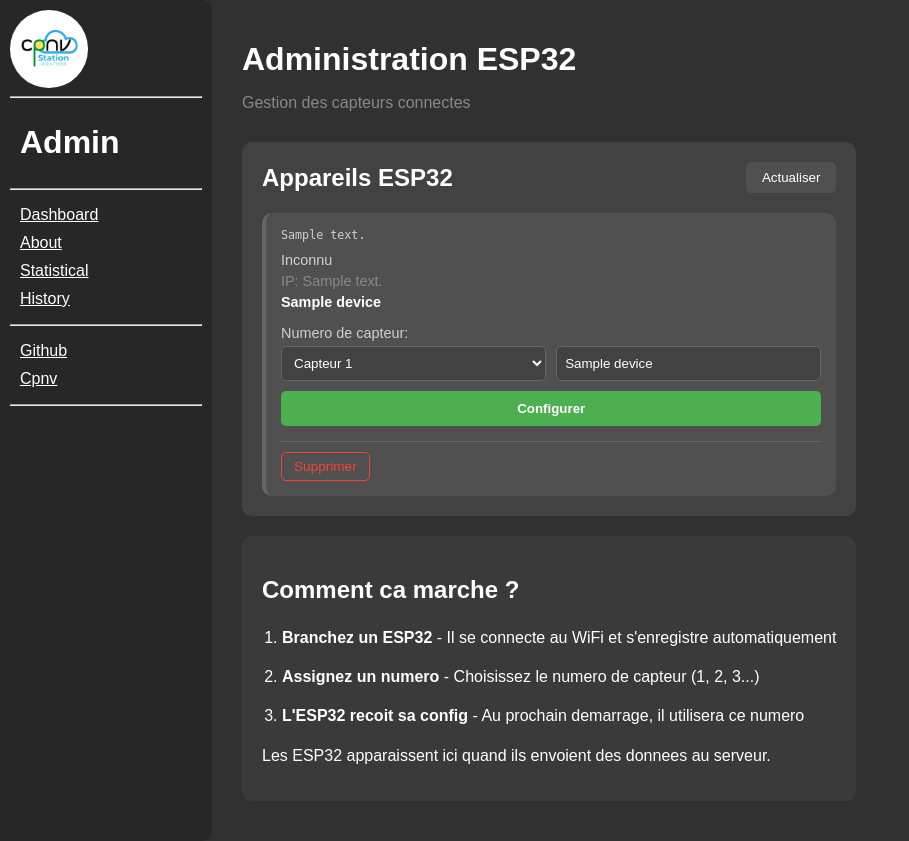
After one commit to pj43svh/MA-Metier-Station-Meteo, a Flask app: page /admin in a window 1280 px wide. The commit adds this page. Shown: the whole page, without its empty margins (0-909 px from the left). Run offline with Flask 3, Linux system fonts and the light colour scheme; tables that the repository leaves empty hold one stand-in row (values such as "Sample post").

Commit message:
Ajout interface admin pour gestion des ESP32
- Page /admin pour voir et configurer les ESP32
- Les ESP32 s'enregistrent avec leur adresse MAC
- Attribution du numero de capteur via l'interface web
- Nouveau code capteur_auto.ino qui s'auto-configure
- WiFi hardcode pour capteur_1 et capteur_2

Co-Authored-By: Claude Opus 4.5 <noreply@anthropic.com>

```diff
--- a/route.py
+++ b/route.py
@@ -30,3 +30,8 @@ def history():
 def statistical():
 
     return render_template('statistical.html')
+
+
+@route.route("/admin")
+def admin():
+    return render_template("admin.html")
--- /dev/null
+++ b/static/js/admin.js
@@ -0,0 +1,177 @@
+/**
+ * Station Meteo - Admin Panel JavaScript
+ * Gestion des ESP32 connectes
+ */
+
+const devicesContainer = document.getElementById('devices-container');
+
+/**
+ * Charge la liste des ESP32 enregistres
+ */
+async function loadDevices() {
+    try {
+        const response = await fetch('/api/esp32/devices');
+        const data = await response.json();
+
+        devicesContainer.innerHTML = '';
+
+        if (data.devices && data.devices.length > 0) {
+            data.devices.forEach(device => {
+                const card = createDeviceCard(device);
+                devicesContainer.appendChild(card);
+            });
+        } else {
+            devicesContainer.innerHTML = `
+                <div class="no-devices">
+                    <h3>Aucun ESP32 enregistre</h3>
+                    <p>Les ESP32 apparaitront ici quand ils se connecteront.</p>
+                    <p class="hint">Assurez-vous que vos ESP32 sont configures pour envoyer leur adresse MAC.</p>
+                </div>
+            `;
+        }
+    } catch (error) {
+        console.error('Erreur chargement devices:', error);
+        devicesContainer.innerHTML = `
+            <div class="error-message">
+                <p>Erreur de connexion au serveur</p>
+            </div>
+        `;
+    }
+}
+
+/**
+ * Cree une carte pour un ESP32
+ */
+function createDeviceCard(device) {
+    const card = document.createElement('div');
+    card.className = 'device-card';
+    card.id = `device-${device.mac_address.replace(/:/g, '')}`;
+
+    const statusClass = device.status || 'unknown';
+    const statusText = device.status_text || 'Inconnu';
+    const sensorNum = device.sensor_number || '';
+    const deviceName = device.name || 'Non configure';
+
+    card.innerHTML = `
+        <div class="device-header">
+            <span class="device-mac">${device.mac_address}</span>
+            <span class="status-dot ${statusClass}"></span>
+        </div>
+
+        <div class="device-info">
+            <p class="device-status">${statusText}</p>
+            <p class="device-ip">IP: ${device.ip_address || 'Inconnue'}</p>
+            <p class="device-name">${deviceName}</p>
+        </div>
+
+        <div class="device-config">
+            <label>Numero de capteur:</label>
+            <div class="config-row">
+                <select id="sensor-select-${device.mac_address.replace(/:/g, '')}" class="sensor-select">
+                    <option value="">-- Choisir --</option>
+                    ${[1,2,3,4,5,6,7,8,9,10].map(n =>
+                        `<option value="${n}" ${sensorNum == n ? 'selected' : ''}>Capteur ${n}</option>`
+                    ).join('')}
+                </select>
+                <input type="text"
+                       id="name-input-${device.mac_address.replace(/:/g, '')}"
+                       placeholder="Nom (optionnel)"
+                       value="${device.name || ''}"
+                       class="name-input">
+            </div>
+            <button onclick="configureDevice('${device.mac_address}')" class="btn-configure">
+                Configurer
+            </button>
+        </div>
+
+        <div class="device-actions">
+            <button onclick="deleteDevice('${device.mac_address}')" class="btn-delete">
+                Supprimer
+            </button>
+        </div>
+    `;
+
+    return card;
+}
+
+/**
+ * Configure un ESP32 avec le numero de capteur selectionne
+ */
+async function configureDevice(macAddress) {
+    const macId = macAddress.replace(/:/g, '');
+    const selectEl = document.getElementById(`sensor-select-${macId}`);
+    const nameEl = document.getElementById(`name-input-${macId}`);
+
+    const sensorNumber = selectEl.value;
+    const name = nameEl.value;
+
+    if (!sensorNumber) {
+        alert('Veuillez choisir un numero de capteur');
+        return;
+    }
+
+    try {
+        const response = await fetch('/api/esp32/configure', {
+            method: 'POST',
+            headers: { 'Content-Type': 'application/json' },
+            body: JSON.stringify({
+                mac_address: macAddress,
+                sensor_number: parseInt(sensorNumber),
+                name: name || `Capteur ${sensorNumber}`
+            })
+        });
+
+        const data = await response.json();
+
+        if (response.ok) {
+            alert(`ESP32 configure comme Capteur ${sensorNumber}`);
+            loadDevices();
+        } else {
+            alert('Erreur: ' + (data.error || 'Echec de la configuration'));
+        }
+    } catch (error) {
+        console.error('Erreur configuration:', error);
+        alert('Erreur de connexion au serveur');
+    }
+}
+
+/**
+ * Supprime un ESP32 de la base de donnees
+ */
+async function deleteDevice(macAddress) {
+    if (!confirm(`Supprimer l'ESP32 ${macAddress} ?`)) {
+        return;
+    }
+
+    try {
+        const response = await fetch('/api/esp32/delete', {
+            method: 'POST',
+            headers: { 'Content-Type': 'application/json' },
+            body: JSON.stringify({ mac_address: macAddress })
+        });
+
+        const data = await response.json();
+
+        if (response.ok) {
+            loadDevices();
+        } else {
+            alert('Erreur: ' + (data.error || 'Echec de la suppression'));
+        }
+    } catch (error) {
+        console.error('Erreur suppression:', error);
+        alert('Erreur de connexion au serveur');
+    }
+}
+
+/**
+ * Actualise la liste des appareils
+ */
+function refreshDevices() {
+    loadDevices();
+}
+
+// Charger les appareils au demarrage
+loadDevices();
+
+// Actualiser toutes les 30 secondes
+setInterval(loadDevices, 30000);
--- a/static/style.css
+++ b/static/style.css
@@ -366,3 +366,204 @@ input[type=button].jello{
     padding: 40px;
     color: #888;
 }
+
+/* ==================== PAGE ADMIN ==================== */
+
+.admin-container {
+    padding: 20px;
+    max-width: 1200px;
+}
+
+.admin-container h1 {
+    margin-bottom: 5px;
+}
+
+.admin-subtitle {
+    color: #888;
+    margin-bottom: 30px;
+}
+
+.admin-section {
+    background-color: #424242;
+    padding: 20px;
+    border-radius: 10px;
+    margin-bottom: 20px;
+}
+
+.section-header {
+    display: flex;
+    justify-content: space-between;
+    align-items: center;
+    margin-bottom: 20px;
+}
+
+.section-header h2 {
+    margin: 0;
+}
+
+.btn-refresh {
+    background-color: #505050;
+    color: #fff;
+    border: none;
+    padding: 8px 16px;
+    border-radius: 5px;
+    cursor: pointer;
+}
+
+.btn-refresh:hover {
+    background-color: #666;
+}
+
+.devices-grid {
+    display: grid;
+    grid-template-columns: repeat(auto-fill, minmax(300px, 1fr));
+    gap: 20px;
+}
+
+.device-card {
+    background-color: #505050;
+    padding: 15px;
+    border-radius: 10px;
+    border-left: 4px solid #666;
+}
+
+.device-card.configured {
+    border-left-color: #4caf50;
+}
+
+.device-header {
+    display: flex;
+    justify-content: space-between;
+    align-items: center;
+    margin-bottom: 10px;
+}
+
+.device-mac {
+    font-family: monospace;
+    font-size: 0.9em;
+    color: #cfcfcf;
+}
+
+.device-info {
+    margin-bottom: 15px;
+}
+
+.device-info p {
+    margin: 5px 0;
+    font-size: 0.9em;
+}
+
+.device-status {
+    color: #cfcfcf;
+}
+
+.device-ip {
+    color: #888;
+}
+
+.device-name {
+    font-weight: bold;
+    color: #fff;
+}
+
+.device-config {
+    margin-bottom: 15px;
+}
+
+.device-config label {
+    display: block;
+    margin-bottom: 5px;
+    font-size: 0.9em;
+    color: #cfcfcf;
+}
+
+.config-row {
+    display: flex;
+    gap: 10px;
+    margin-bottom: 10px;
+}
+
+.sensor-select {
+    flex: 1;
+    padding: 8px;
+    background-color: #424242;
+    color: #fff;
+    border: 1px solid #666;
+    border-radius: 5px;
+}
+
+.name-input {
+    flex: 1;
+    padding: 8px;
+    background-color: #424242;
+    color: #fff;
+    border: 1px solid #666;
+    border-radius: 5px;
+}
+
+.btn-configure {
+    width: 100%;
+    padding: 10px;
+    background-color: #4caf50;
+    color: #fff;
+    border: none;
+    border-radius: 5px;
+    cursor: pointer;
+    font-weight: bold;
+}
+
+.btn-configure:hover {
+    background-color: #45a049;
+}
+
+.device-actions {
+    border-top: 1px solid #666;
+    padding-top: 10px;
+}
+
+.btn-delete {
+    padding: 6px 12px;
+    background-color: transparent;
+    color: #f44336;
+    border: 1px solid #f44336;
+    border-radius: 5px;
+    cursor: pointer;
+    font-size: 0.85em;
+}
+
+.btn-delete:hover {
+    background-color: #f44336;
+    color: #fff;
+}
+
+.no-devices {
+    text-align: center;
+    padding: 40px;
+    background-color: #505050;
+    border-radius: 10px;
+    grid-column: 1 / -1;
+}
+
+.no-devices h3 {
+    color: #ff9800;
+    margin-bottom: 10px;
+}
+
+.instructions {
+    background-color: #3a3a3a;
+}
+
+.instructions ol {
+    padding-left: 20px;
+    line-height: 1.8;
+}
+
+.instructions li {
+    margin-bottom: 10px;
+}
+
+.error-message {
+    text-align: center;
+    padding: 40px;
+    color: #f44336;
+}
--- /dev/null
+++ b/templates/admin.html
@@ -0,0 +1,68 @@
+<!DOCTYPE html>
+<html lang="fr">
+
+<head>
+    <link rel="stylesheet" href="/static/style.css">
+    <meta charset="UTF-8">
+    <meta name="viewport" content="width=device-width, initial-scale=1.0">
+    <title>Weather Station - Admin</title>
+    <link rel="icon" type="image/x-icon" href="/static/icone.png">
+</head>
+
+<body>
+    <!--side bar-->
+    <nav>
+        <img src="static/icone.png" alt="icone" id="logo" class="logo">
+        <div class="link">
+            <hr>
+            <a href="/admin"><h2>Admin</h2></a>
+            <hr>
+            <ul>
+                <li><a href="/">Dashboard</a></li>
+                <li><a href="about">About</a></li>
+                <li><a href="statistical">Statistical</a></li>
+                <li><a href="history">History</a></li>
+            </ul>
+            <hr>
+            <ul>
+                <li><a href="https://github.com/pj43svh/MA-Metier-Station-Meteo">Github</a></li>
+                <li><a href="https://cpnv.ch">Cpnv</a></li>
+            </ul>
+            <hr>
+        </div>
+    </nav>
+
+    <div class="admin-container">
+        <h1>Administration ESP32</h1>
+        <p class="admin-subtitle">Gestion des capteurs connectes</p>
+
+        <!-- Liste des ESP32 -->
+        <div class="admin-section">
+            <div class="section-header">
+                <h2>Appareils ESP32</h2>
+                <button onclick="refreshDevices()" class="btn-refresh">Actualiser</button>
+            </div>
+
+            <div id="devices-container" class="devices-grid">
+                <div class="loading">
+                    <p>Chargement des appareils...</p>
+                </div>
+            </div>
+        </div>
+
+        <!-- Instructions -->
+        <div class="admin-section instructions">
+            <h2>Comment ca marche ?</h2>
+            <ol>
+                <li><strong>Branchez un ESP32</strong> - Il se connecte au WiFi et s'enregistre automatiquement</li>
+                <li><strong>Assignez un numero</strong> - Choisissez le numero de capteur (1, 2, 3...)</li>
+                <li><strong>L'ESP32 recoit sa config</strong> - Au prochain demarrage, il utilisera ce numero</li>
+            </ol>
+            <p class="hint">Les ESP32 apparaissent ici quand ils envoient des donnees au serveur.</p>
+        </div>
+    </div>
+
+    <script src="/static/js/admin.js"></script>
+</body>
+
+</html>
--- a/templates/index.html
+++ b/templates/index.html
@@ -22,6 +22,7 @@
                 <li><a href="about">about</a></li>
                 <li><a href="statistical">statistical</a></li>
                 <li><a href="history">history</a></li>
+                <li><a href="admin">Admin ESP32</a></li>
             </ul>
             <hr>
             <ul>
```
Also changed, not shown: api.py (+143 -0 lines), database.py (+143 -1 lines), esp.py (+7 -1 lines), 4 other files.
